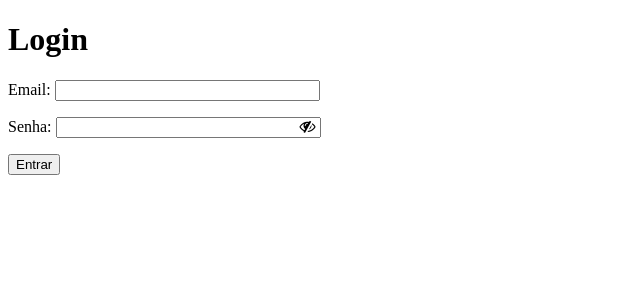
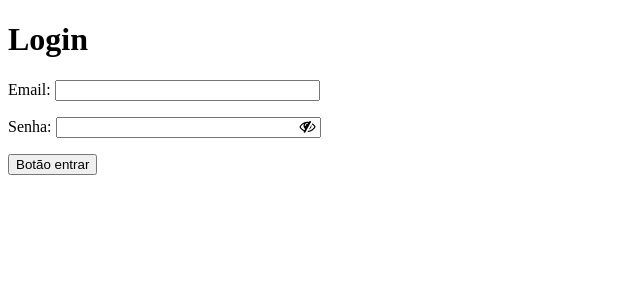
Before and after one commit to CryptedSnow/web, a PHP site: page /index.php in a window 1280 px wide. Shown: the top 300 px of the page, without its empty margins (0-640 px from the left). Run offline with PHP 8.4, Linux system fonts and the light colour scheme.

Commit message:
Add files via upload

```diff
--- a/index.php
+++ b/index.php
@@ -27,7 +27,7 @@
 			<i class="fa fa-eye" id="text" aria-hidden="true" title="Ocultar senha"></i>
 			<i class="fa fa-eye-slash" id="pass" aria-hidden="true" title="Exibir senha"></i>
 		</p>
-		<button name="Entrar" title="Botão para entrar no sistema"> Entrar </button>
+		<button name="Entrar" title="Botão para entrar no sistema"> Botão entrar </button>
 	</form>
 </body>
 </html>
--- a/inicio.php
+++ b/inicio.php
@@ -26,6 +26,7 @@
 	<meta charset="utf-8">
 	<title> Início </title>
 	<link rel="stylesheet" href="/web/css/css.css">
+	<script type="text/javascript" src="/web/js/atalho/inicio.js"></script>
 </head>
 <body>
 	<nav id="menu">
```
